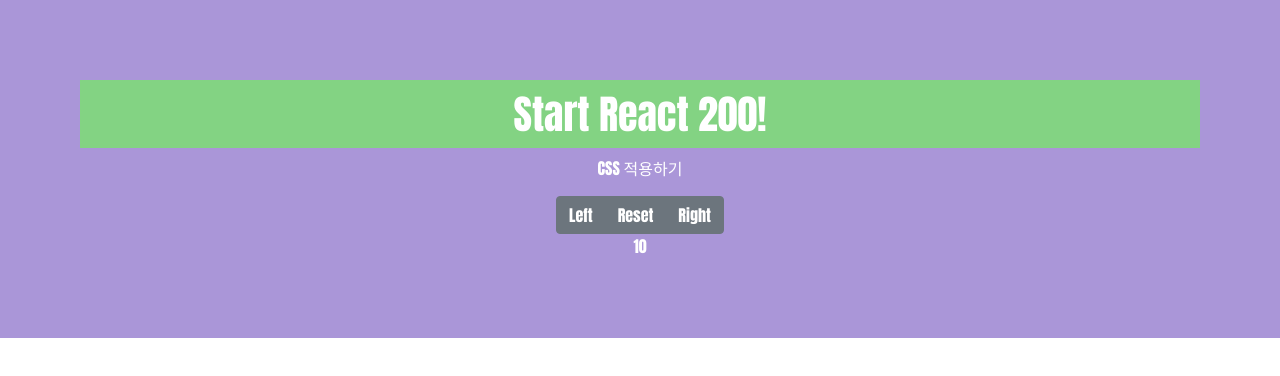
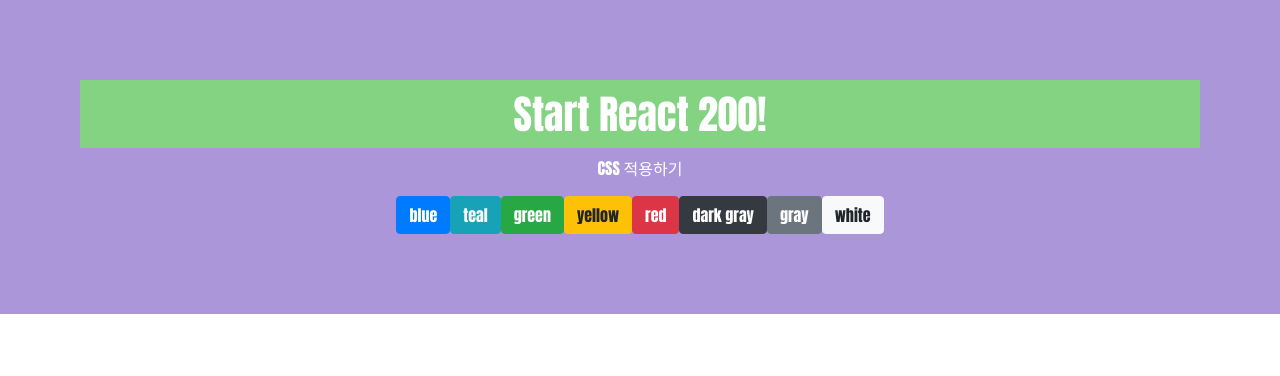
Before and after one commit to my-choe/react200, a React (Create React App) app: page / in a window 1280 px wide. Shown: the top 376 px of the page. Built offline with nearby package versions, Linux system fonts and the light colour scheme.

Commit message:
039 reactstrap Buttons 사용하기

```diff
--- a/src/App.js
+++ b/src/App.js
@@ -1,6 +1,6 @@
 import React from 'react';
 import './App.css';
-import ReactstrapButtonGroup from './R038_ReactstrapButtonGroup';
+import ReactstrapButtons from './R039_ReactstrapButtons';
 import 'bootstrap/dist/css/bootstrap.css';
 
 function App() {
@@ -8,7 +8,7 @@ function App() {
     <div>
       <h1>Start React 200!</h1>
       <p>CSS 적용하기</p>
-      <ReactstrapButtonGroup/>
+      <ReactstrapButtons/>
     </div>
   );
 }
--- /dev/null
+++ b/src/R039_ReactstrapButtons.js
@@ -0,0 +1,21 @@
+import React, { Component } from 'react';
+import { Button } from 'reactstrap';
+
+class R039_ReactstrapButtons extends Component {
+    render() {
+        return (
+            <div style={{padding: "0px"}}>
+                <Button color="primary">blue</Button>
+                <Button color="info">teal</Button>
+                <Button color="success">green</Button>
+                <Button color="warning">yellow</Button>
+                <Button color="danger">red</Button>
+                <Button color="dark">dark gray</Button>
+                <Button color="secondary">gray</Button>
+                <Button color="light">white</Button>
+            </div>
+        )
+    }
+}
+
+export default R039_ReactstrapButtons;
```
